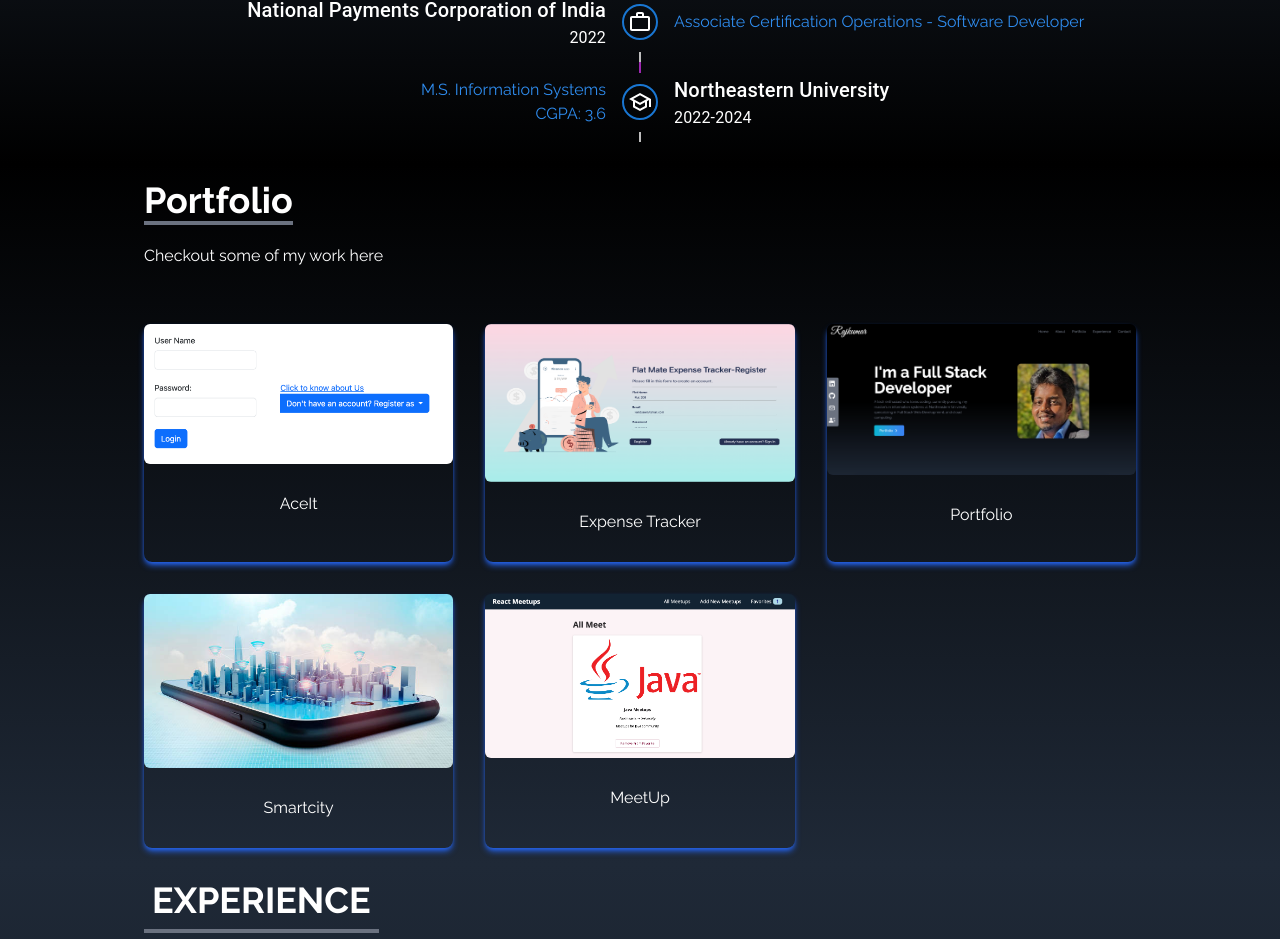
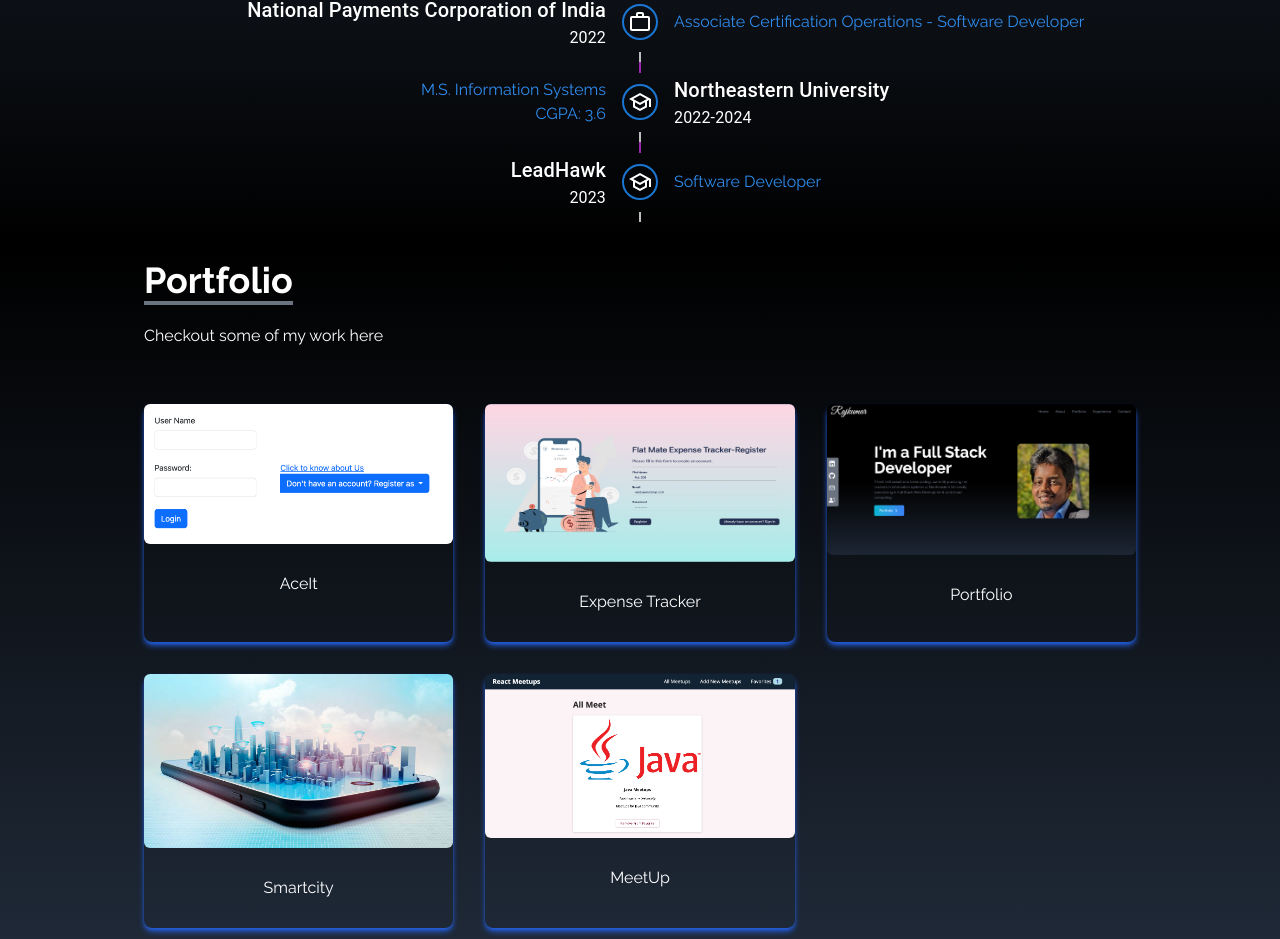
Before and after one commit to Rajkumar-kumaravelu/MyPortfolio, a React (Create React App) app: page / in a window 1280 px wide. Shown: the part 1152-2091 px from the top of the page. Built offline with nearby package versions, Linux system fonts and the light colour scheme; a web font is replaced by a local one.

Commit message:
updated the timeline section with leadhawk

```diff
--- a/src/components/About.jsx
+++ b/src/components/About.jsx
@@ -137,6 +137,29 @@
                         </TimelineContent>
                     </TimelineItem>
 
+                    <TimelineItem>
+                    <TimelineOppositeContent
+                            sx={{ m: 'auto 0' }}
+                            variant="body3"
+                            color="#2f8cee"
+                        >
+                            Software Developer <br/>
+                        </TimelineOppositeContent>
+                        <TimelineSeparator>
+                            <TimelineConnector sx={{ bgcolor: 'secondary.main' }} />
+                            <TimelineDot color="primary" variant="outlined">
+                                <SchoolOutlinedIcon />
+                            </TimelineDot>
+                            <TimelineConnector />
+                        </TimelineSeparator>
+                        <TimelineContent sx={{ py: '12px', px: 2 }}>
+                            <Typography variant="h6" component="span">
+                                LeadHawk
+                            </Typography>
+                            <Typography>2023</Typography>
+                        </TimelineContent>
+                    </TimelineItem>
+
                 </Timeline>
 
                 {/* ===================================================================================================================== */}
```
